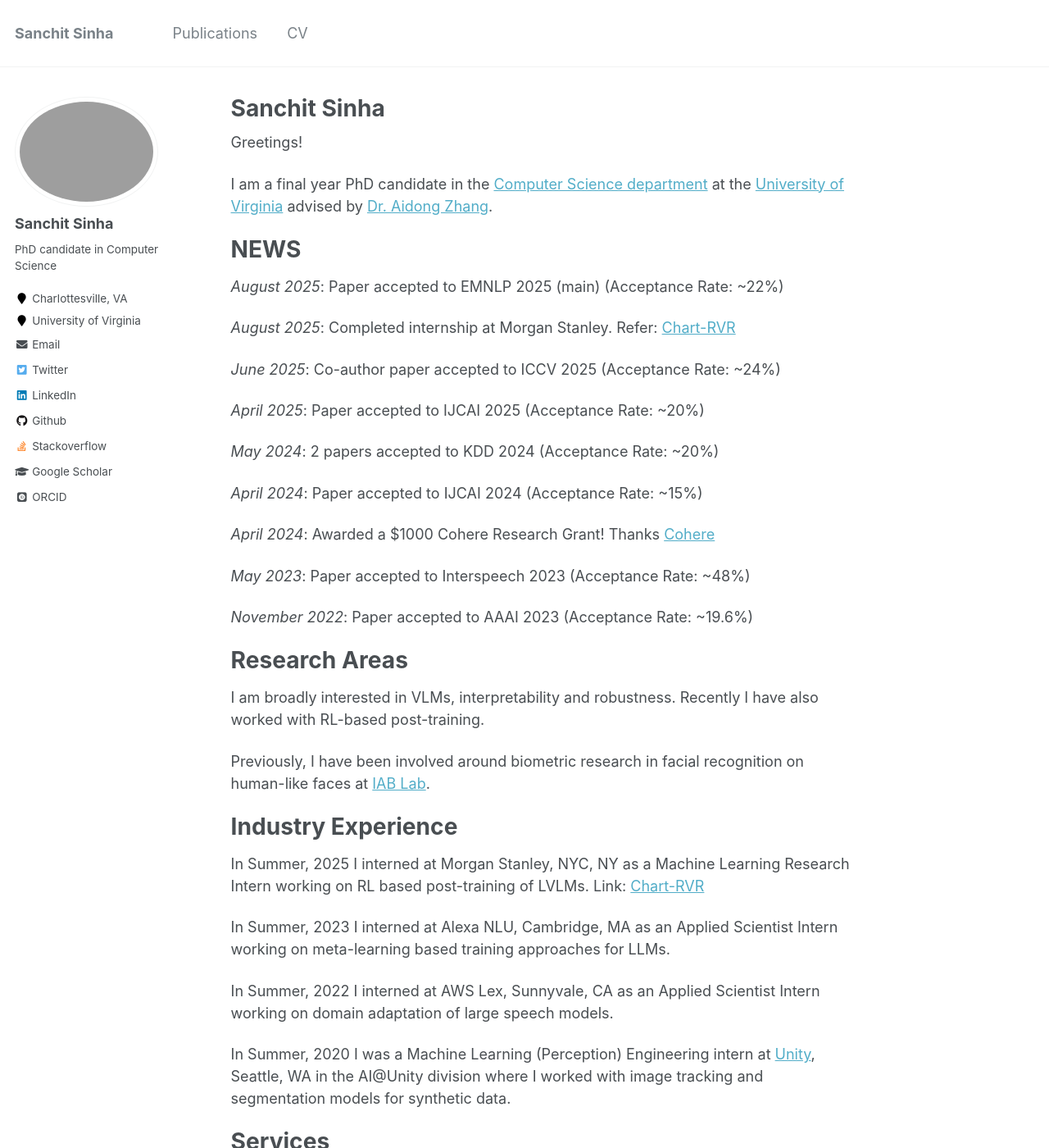
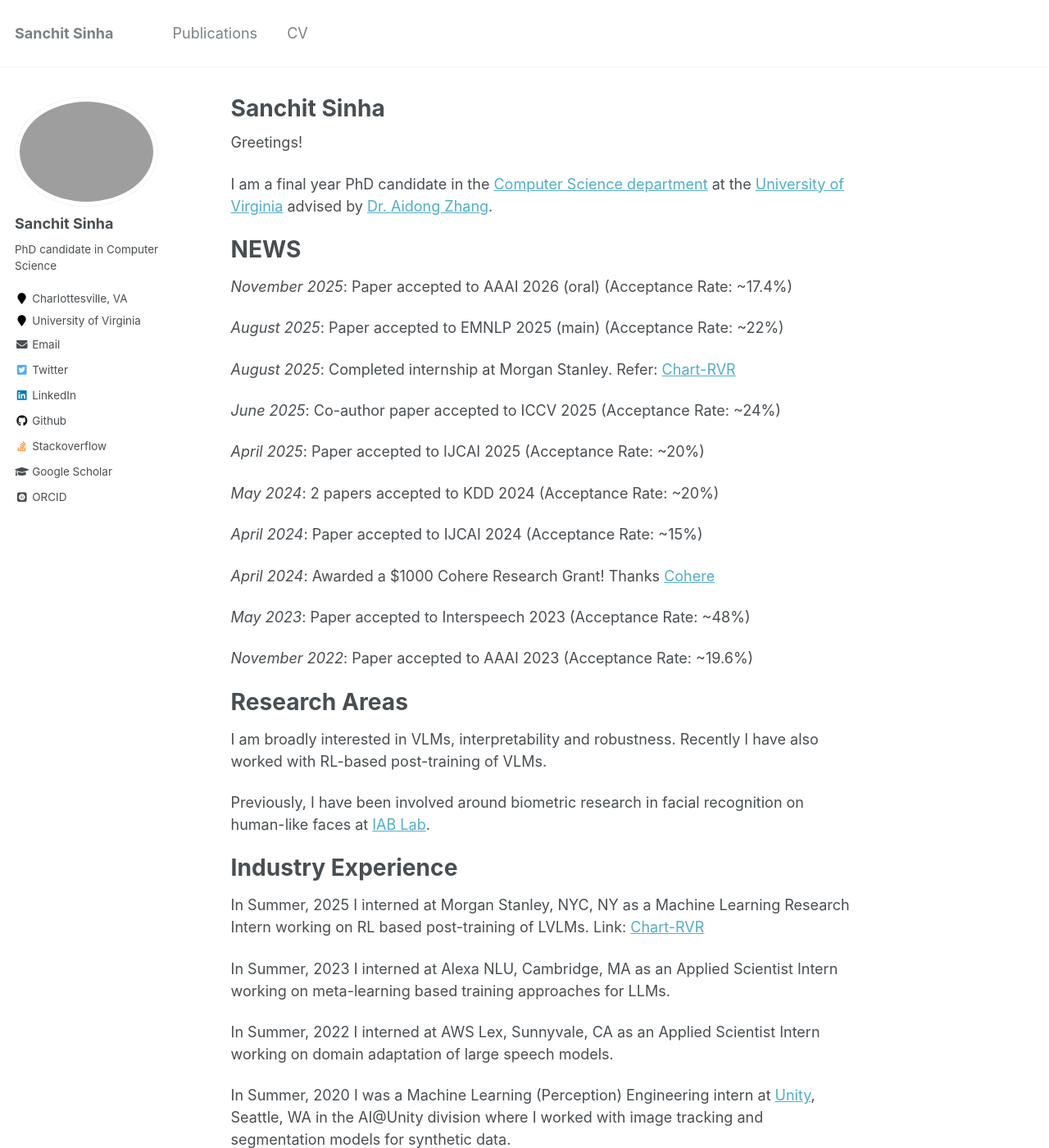
Before and after one commit to sanchit97/sanchit97.github.io, a Jekyll site: the page built from _pages/about.md, in a window 1280 px wide and 1400 px high. Shown: the whole window at 82% size. Built offline with Jekyll 4.4.1, drawn with Linux system fonts in a browser that asks for light colours; some web fonts are replaced.

Commit message:
update aaai

```diff
--- a/_pages/about.md
+++ b/_pages/about.md
@@ -14,6 +14,8 @@ I am a final year PhD candidate in the [Computer Science department](https://eng
 
 NEWS
 ======
+
+*November 2025*: Paper accepted to AAAI 2026 (oral) (Acceptance Rate: ~17.4%)
 
 *August 2025*: Paper accepted to EMNLP 2025 (main) (Acceptance Rate: ~22%)
 
@@ -36,7 +38,7 @@ NEWS
 
 Research Areas
 ======
-I am broadly interested in VLMs, interpretability and robustness. Recently I have also worked with RL-based post-training.
+I am broadly interested in VLMs, interpretability and robustness. Recently I have also worked with RL-based post-training of VLMs.
 
 Previously, I have been involved around biometric research in facial recognition on human-like faces at [IAB Lab](http://iab-rubric.org/).
 
```
